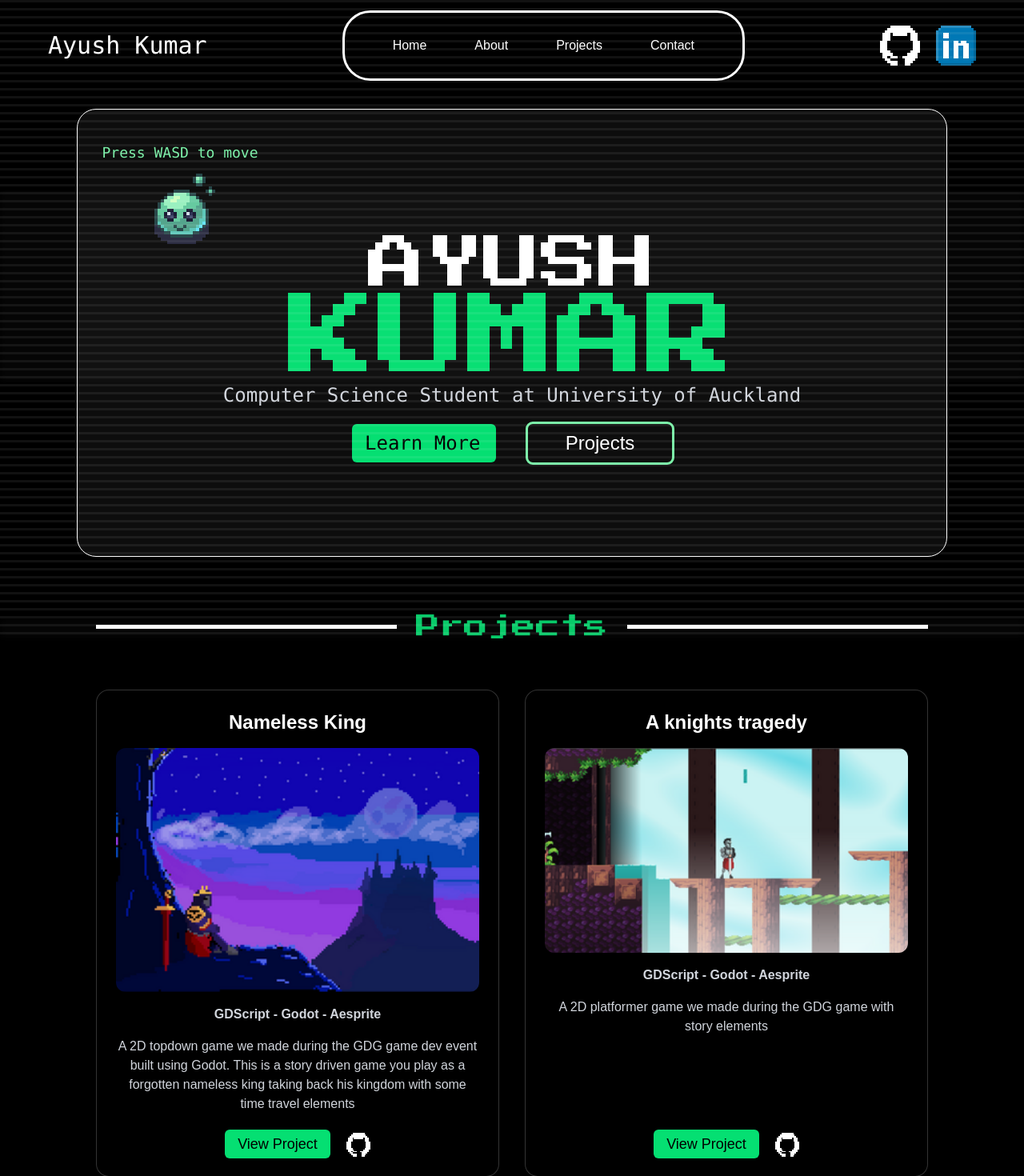
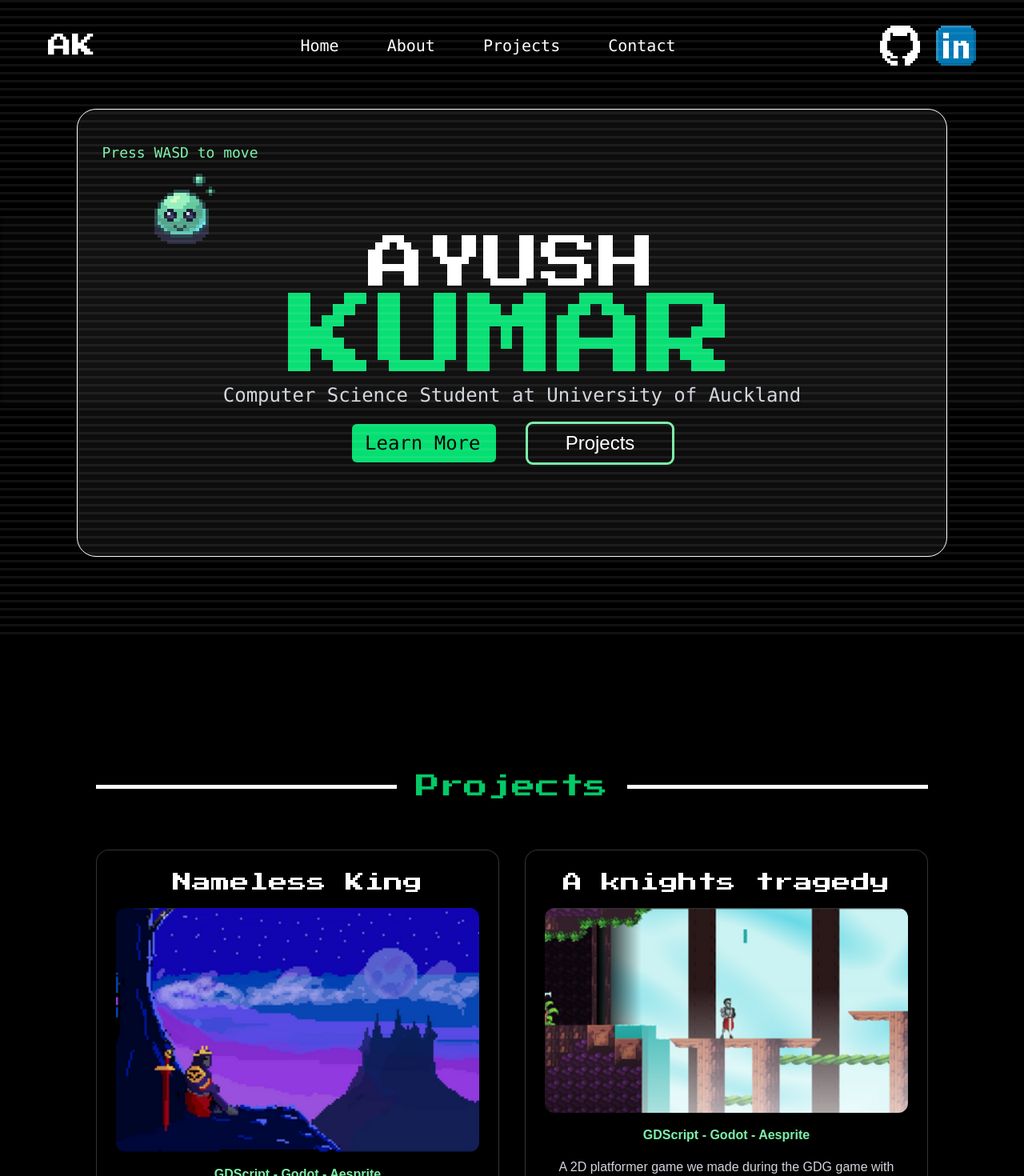
Before and after one commit to DeletedUser9/Personal-Website, a Next.js app: page / in a window 1280 px wide. Shown: the top 1470 px of the page at 80% size. Built offline with nearby package versions, Linux system fonts and the light colour scheme.

Commit message:
added global fonts

```diff
--- a/app/components/GeneralComponents/Navbar.tsx
+++ b/app/components/GeneralComponents/Navbar.tsx
@@ -1,6 +1,7 @@
 import Link from "next/link";
 import Hover from "./Hover";
 import Image from "next/image";
+
 
 export default function Navbar() {
 
@@ -10,13 +11,13 @@ export default function Navbar() {
 
                 <div className="md:flex md:justify-start md:items-center gap-3 py-4">
                     <Link href="/">
-                        <h1 className="text-3xl font-mono text-white">Ayush Kumar</h1>
+                        <h1 className="pixel-font text-3xl text-white">AK</h1>
                     </Link>
                 </div>
 
-                <ul className="hidden md:flex md:justify-center md:items-center md:gap-15 md:px-15 md:text-white md:outline-solid md:backdrop-blur-lg md:rounded-4xl">
+                <ul className="hidden font-mono text-xl md:flex md:justify-center md:items-center md:gap-15 md:px-15 md:text-white ">
                     <li>
-                        <Hover isbutton={false} href="/" text="Home"></Hover></li>
+                        <Hover isbutton={false} href="#home" text="Home"></Hover></li>
                     <li>
                         <Hover isbutton={false} href="#about" text="About"></Hover></li>
                     <li>
--- a/app/components/GeneralComponents/SectionHeader.tsx
+++ b/app/components/GeneralComponents/SectionHeader.tsx
@@ -1,19 +1,12 @@
-import { Press_Start_2P } from 'next/font/google'
-
-  const  pressStart2P = Press_Start_2P({
-        subsets: ['latin'],
-        weight: '400',
-    });
 
     type SectionHeaderProps = {
         title: string;
     }
-
 export default function SectionHeader({title}: SectionHeaderProps) {
   return (
     <div className='flex items-center gap-6 py-6'>
       <div className="relative w-full border-t border-4 border-white grow "/>
-        <h2 className={`${pressStart2P.className} text-3xl leading-none text-green-400/90`}>
+        <h2 className="pixel-font text-3xl leading-none text-green-400/90">
           {title}
         </h2>
       <div className="relative w-full border-t border-4 border-white grow"/>
--- a/app/components/Hero/HeroText.tsx
+++ b/app/components/Hero/HeroText.tsx
@@ -1,16 +1,12 @@
-import { Press_Start_2P } from 'next/font/google'
 import Hover from '../GeneralComponents/Hover'
 
 
-const pressStart2P = Press_Start_2P({
-        subsets: ['latin'],
-        weight: '400',
-    });
+
 export default function HeroText() {
     return(
         <div className="flex flex-col justify-center items-center md:mt-10 md:items-center ">
-            <span className={`${pressStart2P.className} text-5xl uppercase md:text-7xl`}>Ayush</span>
-            <span className={`${pressStart2P.className} text-7xl text-green-400 uppercase leading-none md:text-[7rem]`}>Kumar</span>
+            <span className= "pixel-font text-5xl uppercase md:text-7xl">Ayush</span>
+            <span className="pixel-font text-7xl text-green-400 uppercase leading-none md:text-[7rem]">Kumar</span>
             <p className="text-lg text-center font-mono md:block md:text-2xl md:text-gray-300">Computer Science Student at University of Auckland</p>
             <div className="mt-5 flex-row md:flex md:justify-center md:gap-10">
 
--- a/app/components/Projects/ProjectCard.tsx
+++ b/app/components/Projects/ProjectCard.tsx
@@ -12,15 +12,15 @@ export default function ProjectCard() {
           className="w-full rounded-2xl border border-white/20 bg-black/40 p-6 shadow-lg"
         >
           <div className="flex h-full flex-col items-center gap-4 text-center">
-            <h3 className="text-2xl font-bold">{project.name}</h3>
+            <h3 className="pixel-font text-2xl ">{project.name}</h3>
             <Image
               src={project.image}
               alt={project.name}
-              width={700}
-              height={400}
+              width={300}
+              height={250}
               className="w-full rounded-xl object-cover"
             />
-            <p className='text-gray-300 font-bold'
+            <p className='text-green-300 font-bold'
             >
               {project.Stack}
             </p>
--- a/app/globals.css
+++ b/app/globals.css
@@ -91,3 +91,7 @@ body {
   );
   animation: vhs-sweep2 6s linear infinite;
 }
+
+.pixel-font{
+  font-family: var(--font-press-start), monospace;
+}
--- a/app/layout.tsx
+++ b/app/layout.tsx
@@ -1,9 +1,9 @@
 import type { Metadata } from "next";
 import { Geist, Geist_Mono } from "next/font/google";
+import { pressStart2P } from "../lib/fonts";
 import "./globals.css";
 import Overlay from "./components/GeneralComponents/Overlay";
 import Navbar from "./components/GeneralComponents/Navbar";
-
 
 const geistSans = Geist({
   variable: "--font-geist-sans",
@@ -26,15 +26,11 @@ export default function RootLayout({
   children: React.ReactNode;
 }>) {
   return (
-    <html lang="en">
-      <body
-        className={`${geistSans.variable} ${geistMono.variable} antialiased`}
-      >
-
+   <html lang="en" className={`${pressStart2P.variable} ${geistSans.variable} ${geistMono.variable}`}>
+      <body>
         <Navbar />
         {children}
         <Overlay />
-
       </body>
     </html>
   );
--- a/app/page.tsx
+++ b/app/page.tsx
@@ -5,10 +5,12 @@ import Projects from "./components/Projects/Projects";
 export default function Home() {
   return (
     <main className="flex min-h-screen flex-col items-center justify-between p-24">
-      <Hero />
-      <div id = "projects">
+      <section className="lg:w-full md:h-screen">
+        <Hero />
+      </section>
+      <section id = "projects">
         <Projects />
-      </div>
+      </section>
     </main>
   );
 }
--- /dev/null
+++ b/lib/fonts.ts
@@ -0,0 +1,7 @@
+import { Press_Start_2P } from "next/font/google";
+
+export const pressStart2P = Press_Start_2P({
+  subsets: ["latin"],
+  weight: "400",
+  variable: "--font-press-start",
+});
```
